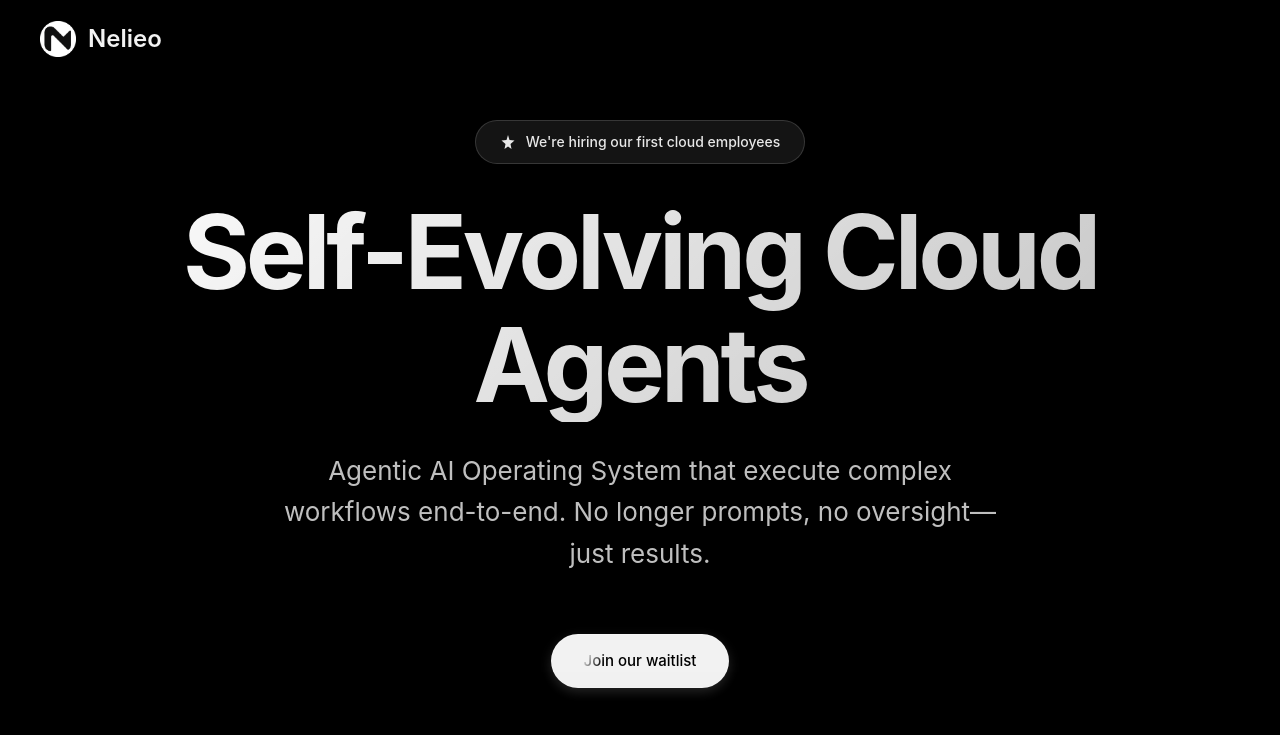
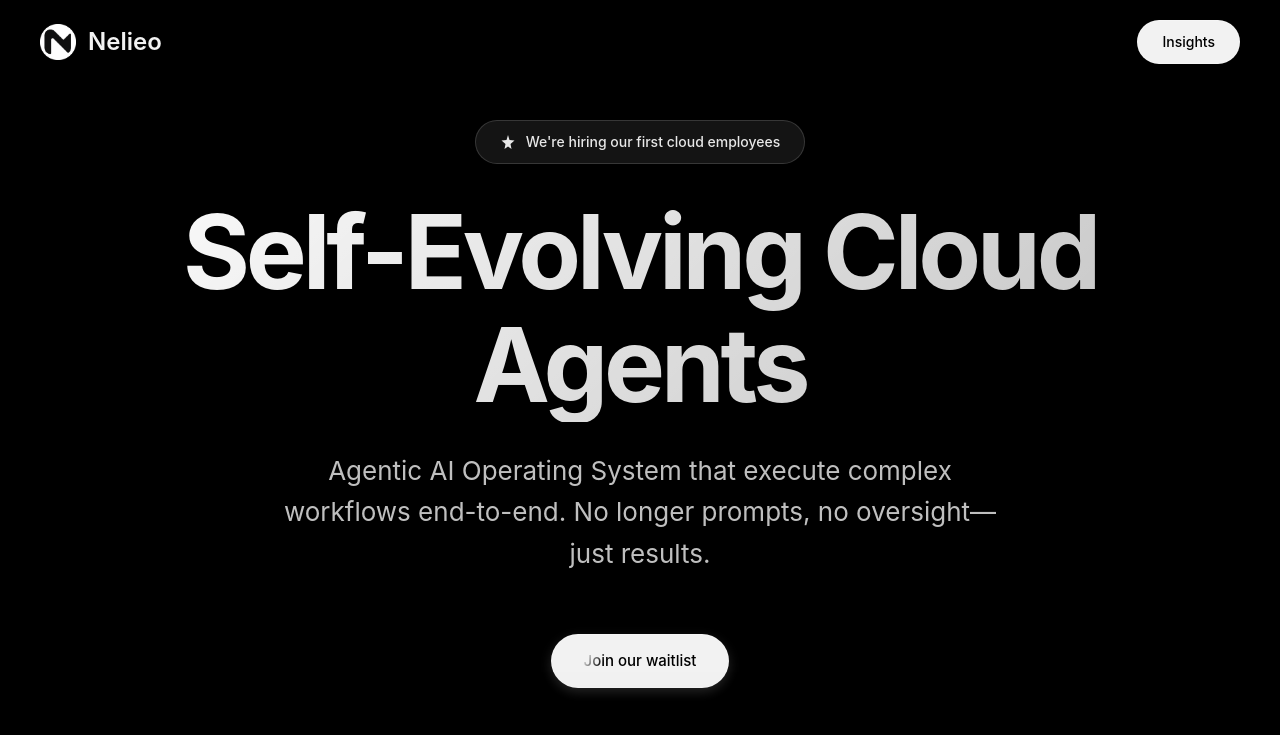
Before and after one commit to triunex/Nelieo-Waitlist, a website: page index.html in a window 1280 px wide. Shown: the top 735 px of the page. Drawn offline with Linux system fonts and the light colour scheme; no server answers; a script that the page names is missing.

Commit message:
Add Insights button to navbar

```diff
--- a/index.html
+++ b/index.html
@@ -23,6 +23,10 @@
             <div class="logo">
                 <img src="nelieo-mark.png" alt="Nelieo mark" class="logo-img" />
                 <span>Nelieo</span>
+
+            </div>
+            <div class="nav-links">
+                <a href="insights.html" class="nav-button">Insights</a>
             </div>
     </nav>
 
```
